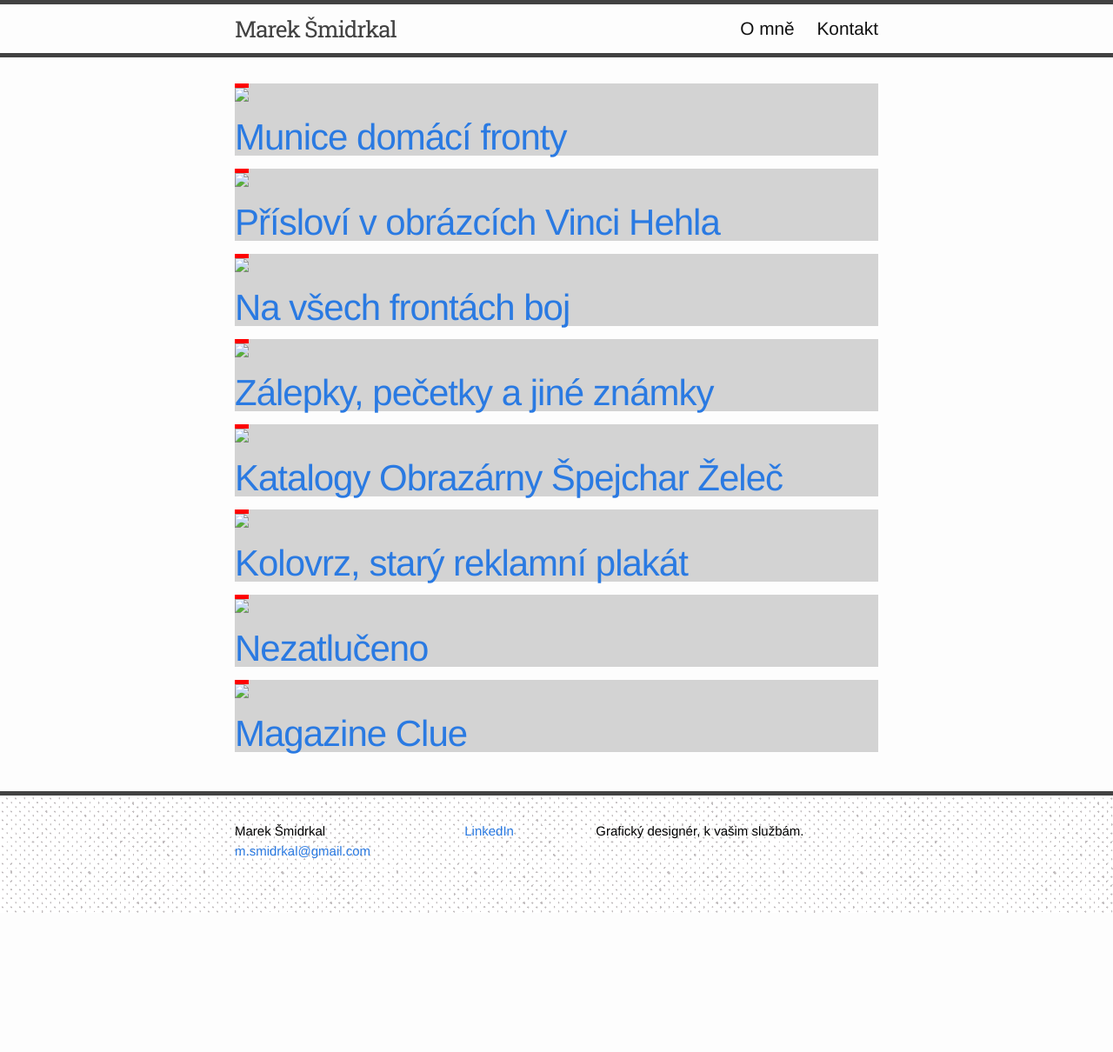
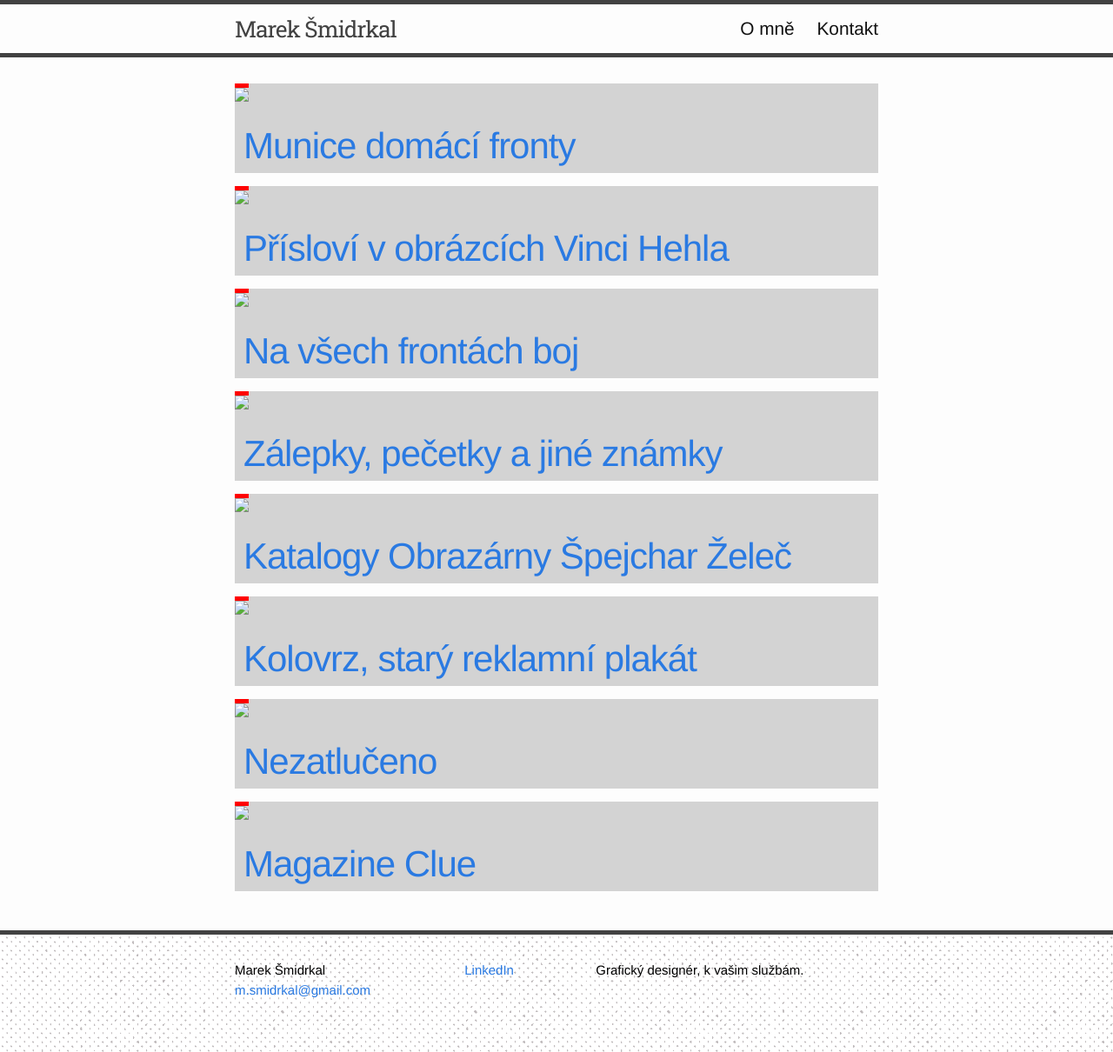
Before and after one commit to shm1ck/my-first-repo.github.io, a Jekyll site: the page built from _posts/2017-01-18-blog.markdown, in a window 1280 px wide. Shown: the whole page at 87% size. Built offline with Jekyll 4.4.1, drawn with Linux system fonts in a browser that asks for light colours; some web fonts are replaced; before the commit the page ends 1050 px from its top, so only the background shows below that.

Commit message:
Update blog.html

```diff
--- a/_layouts/blog.html
+++ b/_layouts/blog.html
@@ -11,7 +11,7 @@ layout: default
         {% if post.images %}
         <img style="margin-bottom: 20px" src="{{ site.config.img.orig_url }}{{ post.images|first.image }}" />
         {% endif %}
-        <h1 class="post-title" itemprop="name headline">{{ post.title }}</h1></a>
+        <h1 class="blog-title" itemprop="name headline">{{ post.title }}</h1></a>
       </li>
     {% endfor %}
   </ul>
```
